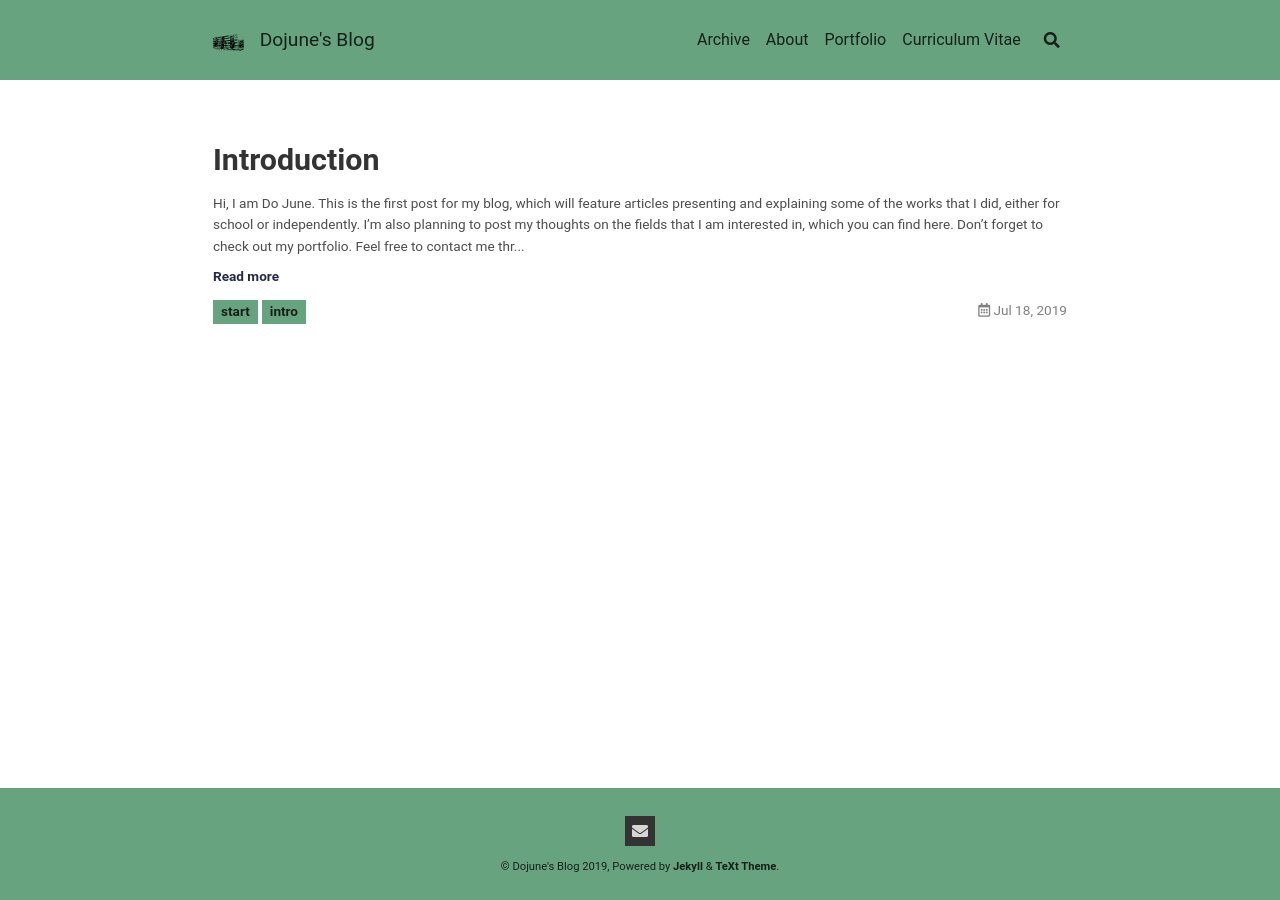
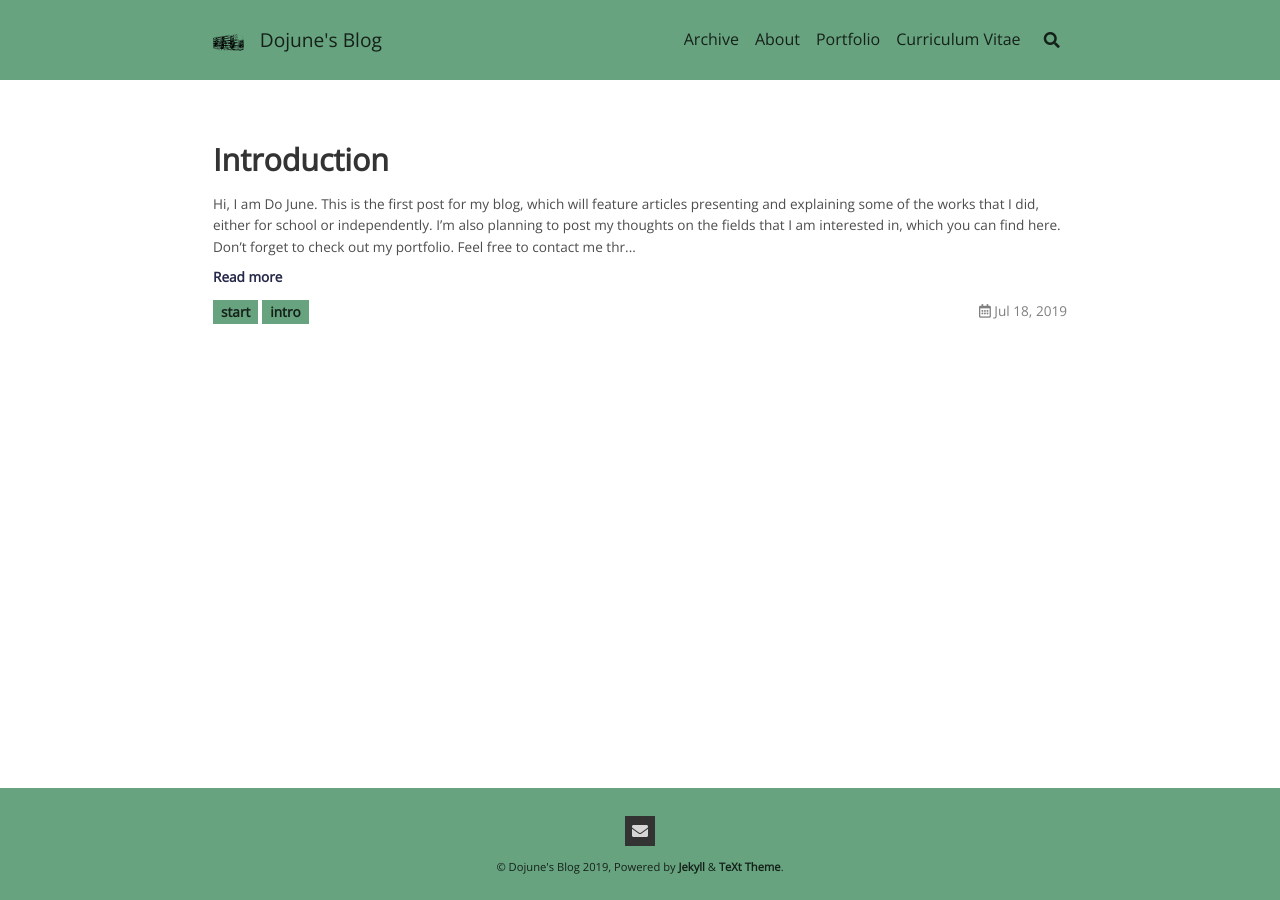
Before and after one commit to mindojune/mindojune.github.io, a Jekyll site: the page built from index.html, in a window 1280 px wide. Built offline with Jekyll 4.4.1, drawn with Linux system fonts in a browser that asks for light colours; nearby versions of some CDN libraries; the list of posts is cut into pages by our own code.

Commit message:
Update _variables.scss

```diff
--- a/_sass/common/_variables.scss
+++ b/_sass/common/_variables.scss
@@ -1,7 +1,8 @@
 $base: (
   //font-family:            ('Cousine', monospace),
   //font-family:            ('Source Sans Pro', sans-serif),
-  font-family:            ('Roboto', sans-serif),
+  //font-family:            ('Roboto', sans-serif),
+  font-family:            ('Open Sans', sans-serif),
   //font-family:            ('Lato', sans-serif),
   //font-family:            ('Open Sans', sans-serif),
   //font-family:            ('Inconsolata', monospace),
```
